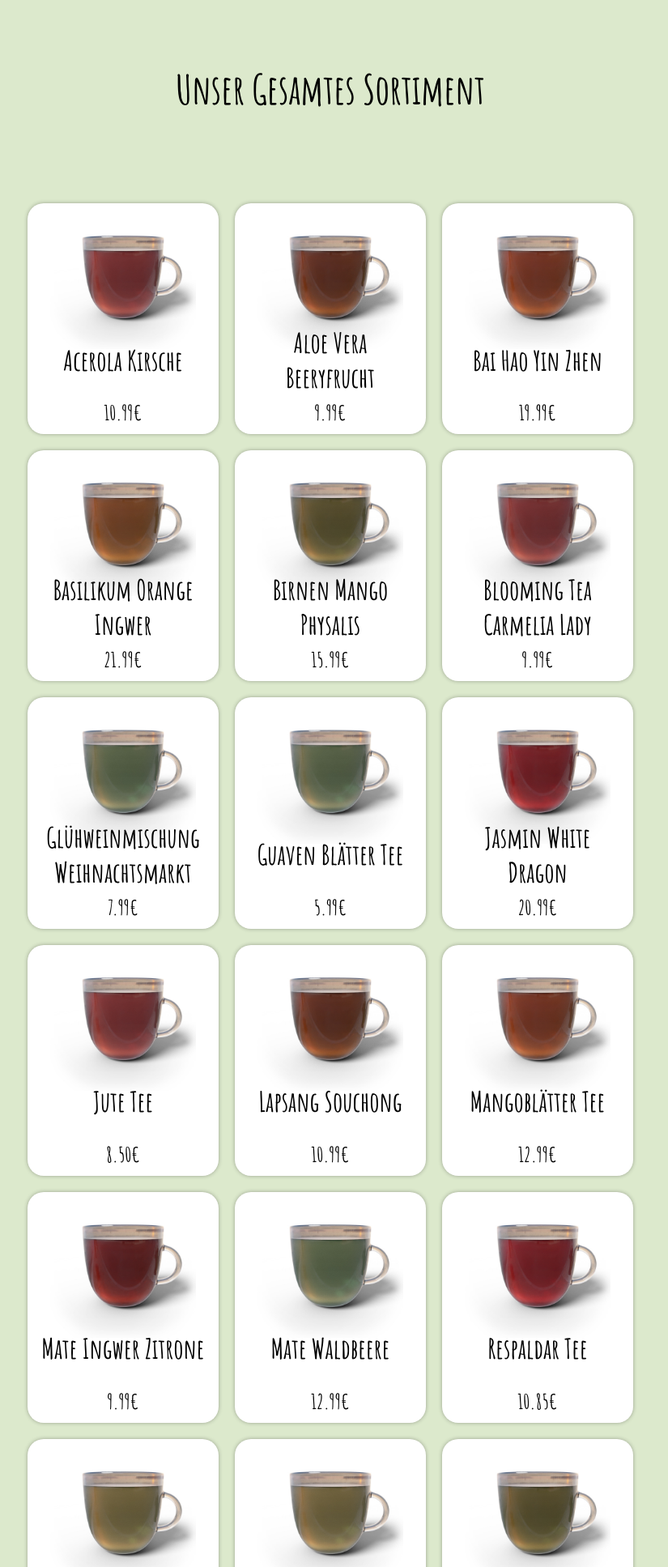
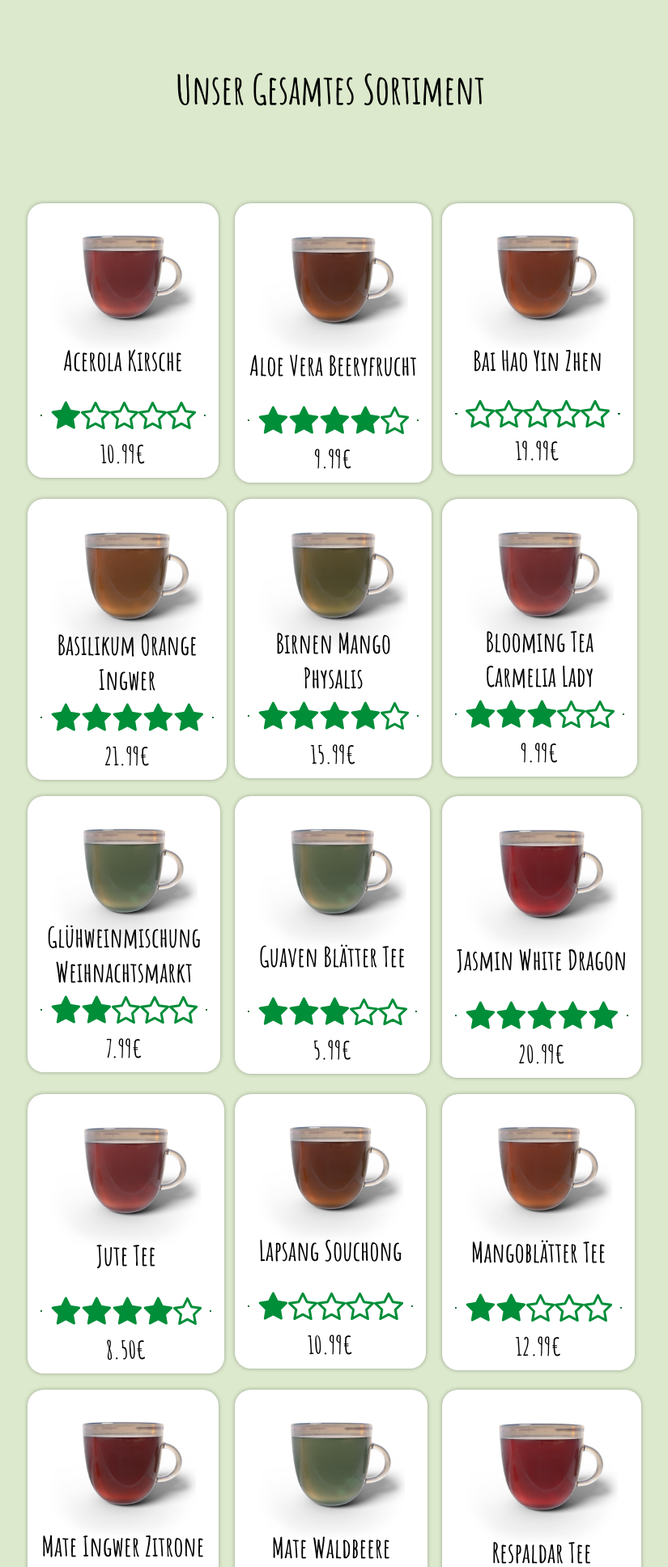
Before and after one commit to maharkus/Releaf, a PHP site: page /shop.php in a window 1280 px wide. Shown: the part 383-2318 px from the top of the page at 81% size, without its empty margins (232-1057 px from the left). Run offline with PHP 8.4, Linux system fonts and the light colour scheme; data comes from the database, SQL or seed files in the repository.

Commit message:
Add product rating to shop

```diff
--- a/css/main.css
+++ b/css/main.css
@@ -1166,11 +1166,30 @@ section .testimonial-wrapper div {
   place-content: center;
   margin-top: -40px;
 }
+.productsContainer .product .stars {
+  display: flex;
+  justify-content: center;
+  align-items: center;
+  margin: 0px;
+  padding: 0px 10px;
+}
+.productsContainer .product .stars hr {
+  margin: 0px;
+  width: 100%;
+  height: 1px;
+  border-color: #008e39;
+  border-radius: 1px;
+}
+.productsContainer .product .stars img:first-of-type {
+  margin-left: 10px;
+}
+.productsContainer .product .stars img:last-of-type {
+  margin-right: 10px;
+}
 .productsContainer .product p {
   margin: 0px;
   padding: 10px;
-  padding-top: 0px;
-  font-size: 2.5rem;
+  font-size: 3rem;
 }
 .productsContainer .product .image-wrapper {
   width: 80%;
--- a/scss/pages/_shop.scss
+++ b/scss/pages/_shop.scss
@@ -133,11 +133,34 @@
             margin-top: -40px;
         }
 
+        .stars {
+            display: flex;
+            justify-content: center;
+            align-items: center;
+            margin: 0px;
+            padding: 0px 10px;
+
+            hr {
+                margin: 0px;
+                width: 100%;
+                height: 1px;
+                border-color: $primary-color;
+                border-radius: 1px;
+            }
+
+            img:first-of-type {
+                margin-left: 10px;
+            }
+
+            img:last-of-type {
+                margin-right: 10px;
+            }
+        }
+
         p {
             margin: 0px;
             padding: 10px;
-            padding-top: 0px;
-            font-size: 2.5rem;
+            font-size: 3rem;
         }
 
         .image-wrapper {
--- a/shop.php
+++ b/shop.php
@@ -58,6 +58,17 @@
                                 <img class="image" src="<?php echo $product->getImage() ?>">
                             </div>
                             <h3 class="amatic"><?php echo $product->name; ?></h3>
+                            <div class="stars">
+                                <hr>
+                                <?php for ($i = 1; $i <= 5; $i++) : ?>
+                                    <?php if ($product->rating >= $i) : ?>
+                                        <img src="img/icons/ic_star_full.svg">
+                                    <?php else : ?>
+                                        <img src="img/icons/ic_star_hollow.svg">
+                                    <?php endif ?>
+                                <?php endfor; ?>
+                                <hr>
+                            </div>
                             <p class="amatic"><?php echo $product->getPrice(); ?></p>
                         </div>
                     </button>
```
